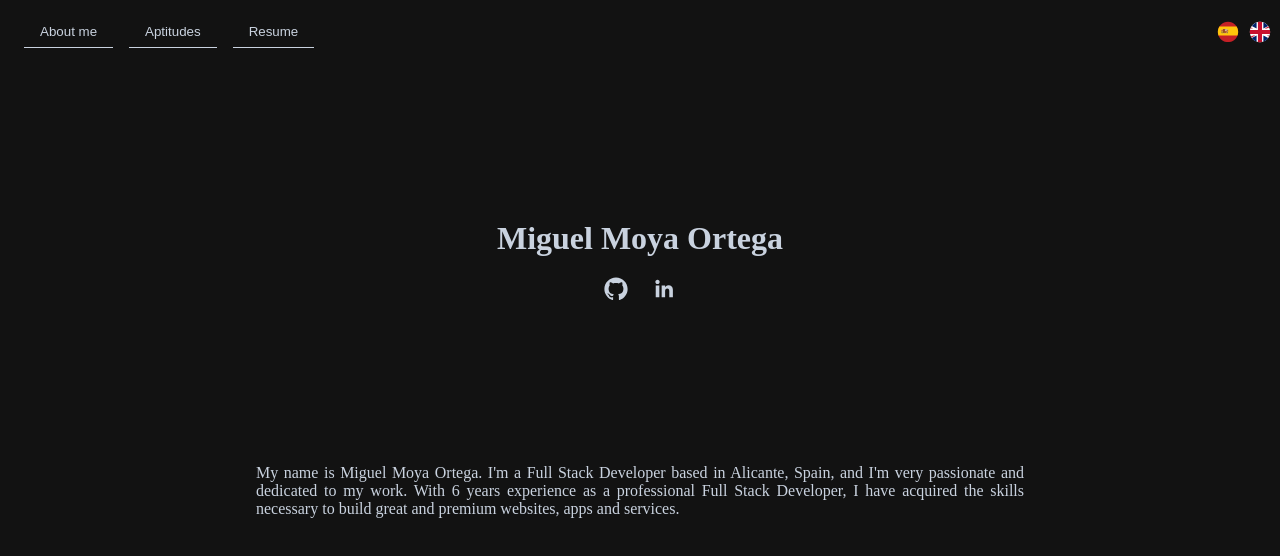
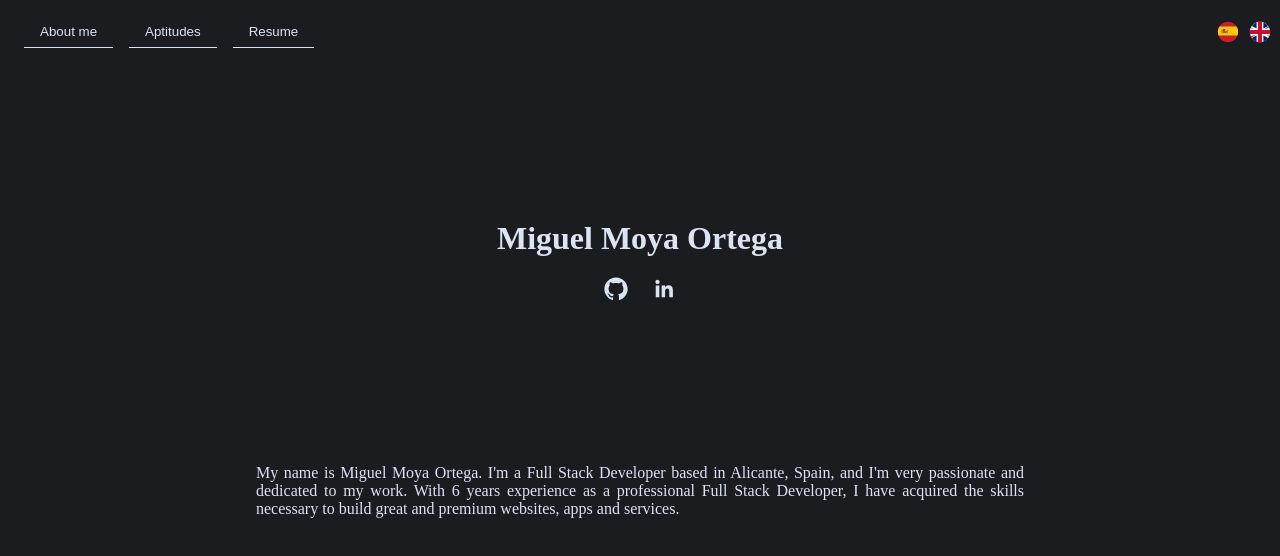
Before and after one commit to miguelmoya1/miguelmoya1, a Next.js app in the folder web/: page / in a window 1280 px wide. Shown: the top 556 px of the page. Built offline with nearby package versions, Linux system fonts and the light colour scheme; no server answers.

Commit message:
Change background color

```diff
--- a/web/app/globals.css
+++ b/web/app/globals.css
@@ -15,7 +15,7 @@
    * Variables for the theme and spacing *
    ***************************************/
 
-  --mmo-sys-color-primary: #e6f0ffdd;
+  --mmo-sys-color-primary: #dce3f2;
   --mmo-sys-color-shadow: #00000000;
 
   --mmo-sys-spacing-border-radius: 0.5rem;
@@ -33,6 +33,8 @@ body {
   max-width: 100vw;
   overflow-x: hidden;
   height: 100vh;
+
+  background-color: #1a1c20;
 }
 
 body {
```
